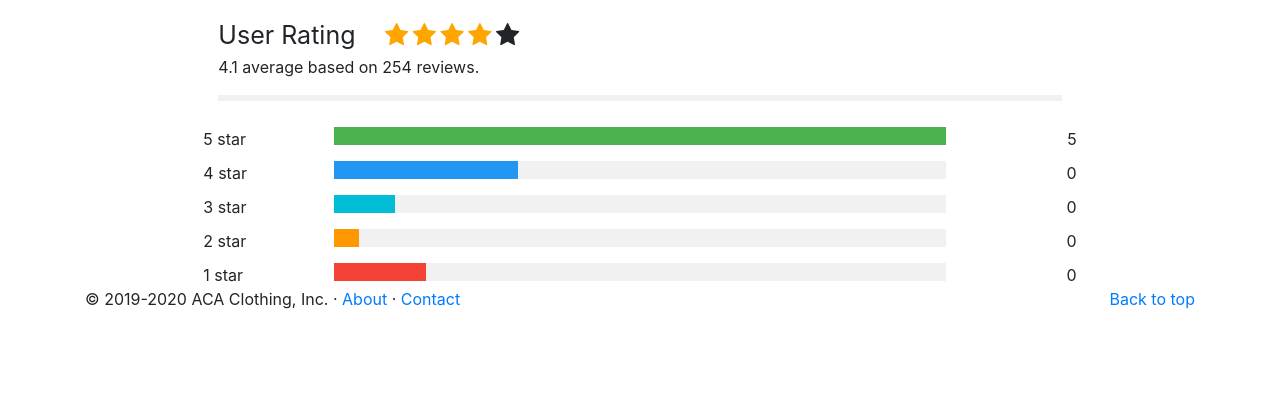
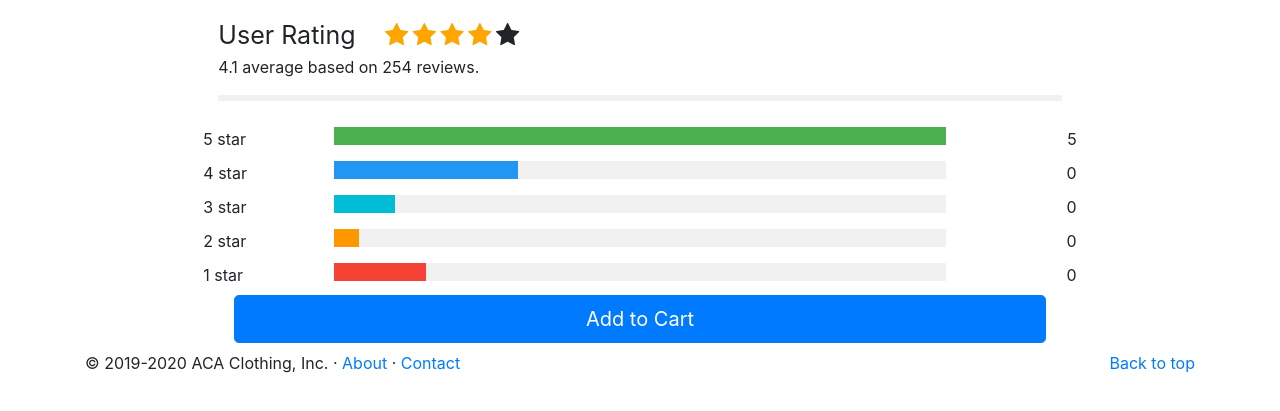
Before and after one commit to x00157960/ACA_Clothing, a Django app: page /shop/product/8/ in a window 1280 px wide. Shown: the part 389-800 px from the top of the page. Run offline with Django 3.2, Linux system fonts and the light colour scheme; data comes from the database, SQL or seed files in the repository; both versions use the stored data as it was after the commit; parts of the project's set-up code (start-up, migrations or seed data) failed here and were passed over; some libraries are stand-ins or nearby versions.

Commit message:
added premium subscription + add to cart for product detail AB41

```diff
--- a/Code/pages/templates/about.html
+++ b/Code/pages/templates/about.html
@@ -113,8 +113,8 @@
           <div class="zoom">
             <div class="card mb-5 mb-lg-0">
               <div class="card-body">
-                <h5 class="card-title text-muted text-uppercase text-center">Plus</h5>
-                <h6 class="card-price text-center">$9<span class="period">/month</span></h6>
+                <h5 class="card-title text-muted text-uppercase text-center">Premium</h5>
+                <h6 class="card-price text-center">$17.99<span class="period">/month</span></h6>
                 <hr>
                 <ul class="fa-ul">
                   <li><span class="fa-li"><i class="fas fa-check"></i></span><strong>Free Delivery</strong></li>
@@ -122,7 +122,7 @@
                   <li><span class="fa-li"><i class="fas fa-check"></i></span>Access to Pre-release Purchases</li>
                   <li><span class="fa-li"><i class="fas fa-check"></i></span>Exclusive Discounts and Offers</li>
                 </ul>
-                <a href="#" class="btn btn-block btn-primary text-uppercase">Purchase</a>
+                <a href="http://127.0.0.1:8000/shop/product/8/" class="btn btn-block btn-primary text-uppercase">Purchase</a>
               </div>
             </div>
           </div>
--- a/Code/pages/urls.py
+++ b/Code/pages/urls.py
@@ -1,6 +1,6 @@
 from django.urls import path
 from .views import HomePageView, AboutPageView, ContactPageView
-
+from shop.urls import *
 urlpatterns = [
     path('about/', AboutPageView.as_view(), name='about'),
     path('', HomePageView.as_view(), name='home'),
--- a/Code/pages/views.py
+++ b/Code/pages/views.py
@@ -1,7 +1,7 @@
 from django.shortcuts import render
-
-
+from django.shortcuts import redirect
 from django.views.generic import TemplateView
+from shop.views import *
 
 class HomePageView(TemplateView):
     template_name = 'home.html'
--- a/Code/shop/templates/product.html
+++ b/Code/shop/templates/product.html
@@ -83,6 +83,7 @@
   }
 }
 </style>
+
 <body class="Review">
     <span class="heading">User Rating</span>
     <span class="fa fa-star checked"></span>
@@ -152,5 +153,12 @@
         <p>{{ product.get_star_total }}</p>
         <p>{{ product.get_one_star }} {{ product.get_two_star }} {{ product.get_three_star }} {{ product.get_four_star }} {{ product.get_five_star }}</p>
     </div>
+    {% if product.stock > 0 %}
+    <a class="nav-link" href="{% url 'add_cart' product.id %}"><button type="button"
+            class="btn btn-primary btn-lg btn-block">Add to Cart</button></a>
+    {% else %}
+    <a href="#" class="btn btn-secondary btn-lg disabled" role="button" aria-disabled="true">Currently
+        Out of Stock</a>
+    {% endif %}
 </body>
 {% endblock %}
```
Also changed, not shown: Code/db.sqlite3, Code/media/images/premium.png (added), Code/media/images/premium_f6hL5Ib.png (added), 1 other file.
